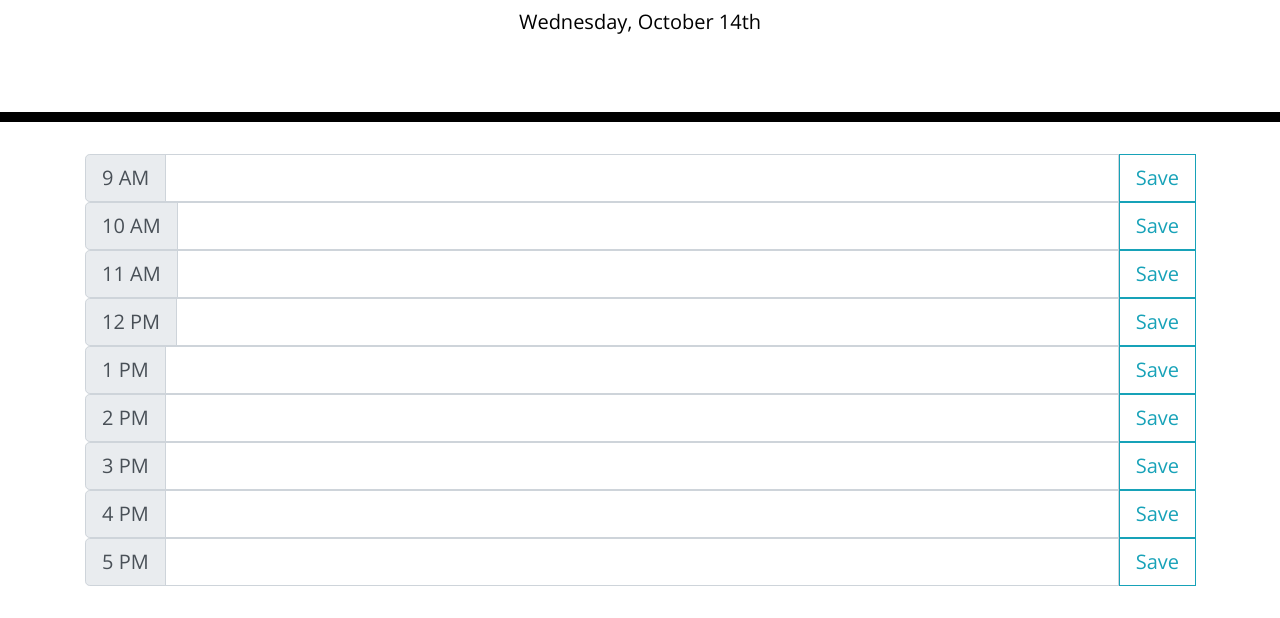
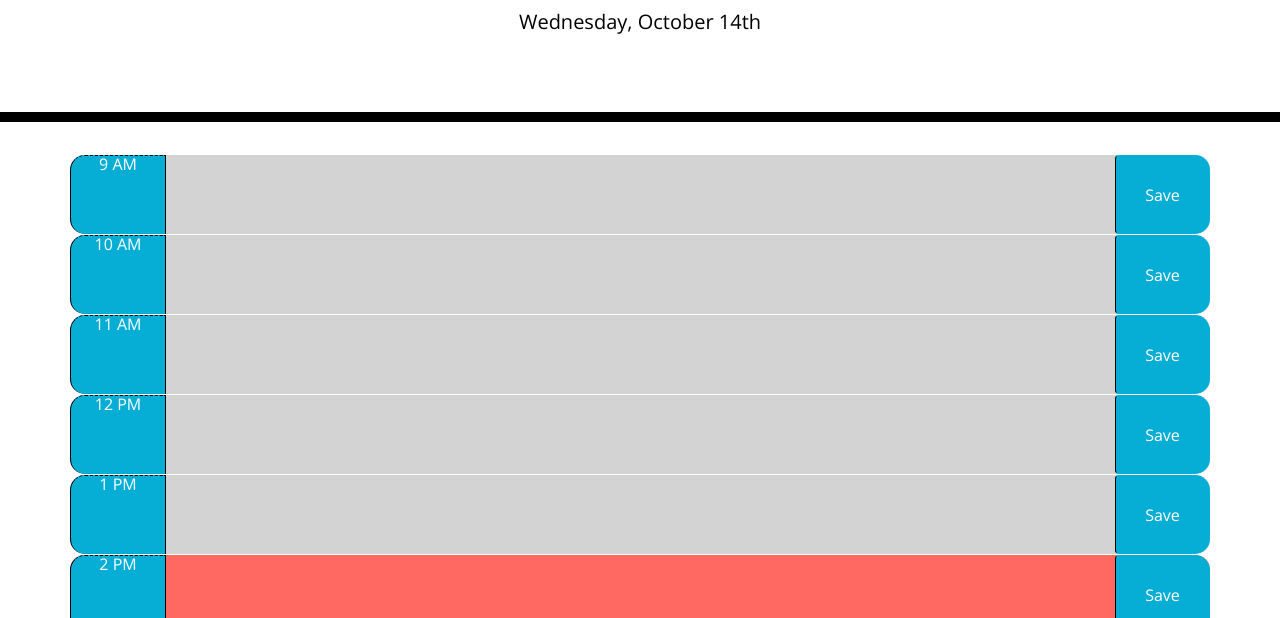
Before and after one commit to mahbub798/05_Day_Planner_MR, a plain HTML site: page index.html in a window 1280 px wide. Shown: the part 182-800 px from the top of the page. Drawn offline with nearby package versions, Linux system fonts and the light colour scheme.

Commit message:
logic updated

```diff
--- a/Assets/style.css
+++ b/Assets/style.css
@@ -40,6 +40,11 @@ body {
   background-color: #ffffff;
   color: #000000;
   border-top: 1px dashed #000000;
+  border-left: 1px solid black;
+  border-top-left-radius: 15px;
+  border-bottom-left-radius: 15px;
+  background-color: #06AED5;
+  color: white;
 }
 
 .past {
--- a/index.html
+++ b/index.html
@@ -29,96 +29,60 @@
       <p id="currentDay" class="lead"></p>
     </header>
     <div class="container">
-      <!-- Timeblocks go here -->
+      <!-- Timeblocks go here (out of 24 Hours)-->
       <!-- 9 AM -->
-      <div class="input-group input-group-lg HourRow" id="9 AM">
-        <div class="input-group-prepend">
-          <span class="input-group-text Hour" id="inputGroup-sizing-lg span-0"></span>
-        </div>
-        <input type="text" id = "0" name="9am-todo" class="form-control HourForm" aria-label="Sizing example input" aria-describedby="inputGroup-sizing-lg">
-        <div class="input-group-prepend">
-          <button class="btn btn-outline-info" type="button" id="saveToDo-0">Save</button>
-        </div>
+      <div class="row time-block" id="currenthour-9">
+        <div class="col-md-1 hour">9 AM</div>
+        <textarea class="col-md-10 description"></textarea>
+        <button class="btn saveBtn col-md-1">Save</button>
       </div>
       <!-- 10 AM -->
-      <div class="input-group input-group-lg HourRow" id="10 AM">
-        <div class="input-group-prepend">
-          <span class="input-group-text Hour" id="inputGroup-sizing-lg span-1"></span>
-        </div>
-        <input type="text" id = "1" name="10am-todo" class="form-control HourForm" aria-label="Sizing example input" aria-describedby="inputGroup-sizing-lg">
-        <div class="input-group-prepend">
-          <button class="btn btn-outline-info" type="button" id="saveToDo-1">Save</button>
-        </div>
+      <div class="row time-block" id="currenthour-10">
+        <div class="col-md-1 hour">10 AM</div>
+        <textarea class="col-md-10 description"></textarea>
+        <button class="btn saveBtn col-md-1">Save</button>
       </div>
       <!-- 11 AM -->
-      <div class="input-group input-group-lg HourRow" id="11 AM">
-        <div class="input-group-prepend">
-          <span class="input-group-text Hour" id="inputGroup-sizing-lg span-2"></span>
-        </div>
-        <input type="text" id = "2" name="11am-todo" class="form-control HourForm" aria-label="Sizing example input" aria-describedby="inputGroup-sizing-lg">
-        <div class="input-group-prepend">
-          <button class="btn btn-outline-info" type="button" id="saveToDo-2">Save</button>
-        </div>
+      <div class="row time-block" id="currenthour-11">
+        <div class="col-md-1 hour">11 AM</div>
+        <textarea class="col-md-10 description"></textarea>
+        <button class="btn saveBtn col-md-1">Save</button>
       </div>
       <!-- 12 PM -->
-      <div class="input-group input-group-lg HourRow" id="12 PM">
-        <div class="input-group-prepend">
-          <span class="input-group-text Hour" id="inputGroup-sizing-lg span-3"></span>
-        </div>
-        <input type="text" id = "3" name="12PM-todo" class="form-control HourForm" aria-label="Sizing example input" aria-describedby="inputGroup-sizing-lg">
-        <div class="input-group-prepend">
-          <button class="btn btn-outline-info" type="button" id="saveToDo-3">Save</button>
-        </div>
+      <div class="row time-block" id="currenthour-12">
+        <div class="col-md-1 hour">12 PM</div>
+        <textarea class="col-md-10 description"></textarea>
+        <button class="btn saveBtn col-md-1">Save</button>
       </div>
       <!-- 1 PM -->
-      <div class="input-group input-group-lg HourRow" id="1 PM">
-        <div class="input-group-prepend">
-          <span class="input-group-text Hour" id="inputGroup-sizing-lg span-4"></span>
-        </div>
-        <input type="text" id = "4" name="1PM-todo" class="form-control HourForm" aria-label="Sizing example input" aria-describedby="inputGroup-sizing-lg">
-        <div class="input-group-prepend">
-          <button class="btn btn-outline-info" type="button" id="saveToDo-4">Save</button>
-        </div>
+      <div class="row time-block" id="currenthour-13">
+        <div class="col-md-1 hour">1 PM</div>
+        <textarea class="col-md-10 description"></textarea>
+        <button class="btn saveBtn col-md-1">Save</button>
       </div>
       <!-- 2 PM -->
-      <div class="input-group input-group-lg HourRow" id="2 PM">
-        <div class="input-group-prepend">
-          <span class="input-group-text Hour" id="inputGroup-sizing-lg span-5"></span>
-        </div>
-        <input type="text" id = "5" name="2PM-todo" class="form-control HourForm" aria-label="Sizing example input" aria-describedby="inputGroup-sizing-lg">
-        <div class="input-group-prepend">
-          <button class="btn btn-outline-info" type="button" id="saveToDo-5">Save</button>
-        </div>
+      <div class="row time-block" id="currenthour-14">
+        <div class="col-md-1 hour">2 PM</div>
+        <textarea class="col-md-10 description"></textarea>
+        <button class="btn saveBtn col-md-1">Save</button>
       </div>
       <!-- 3 PM -->
-      <div class="input-group input-group-lg HourRow" id="3 PM">
-        <div class="input-group-prepend">
-          <span class="input-group-text Hour" id="inputGroup-sizing-lg span-6"></span>
-        </div>
-        <input type="text" id = "6" name="3PM-todo" class="form-control HourForm" aria-label="Sizing example input" aria-describedby="inputGroup-sizing-lg">
-        <div class="input-group-prepend">
-          <button class="btn btn-outline-info" type="button" id="saveToDo-6">Save</button>
-        </div>
+      <div class="row time-block" id="currenthour-15">
+        <div class="col-md-1 hour">3 PM</div>
+        <textarea class="col-md-10 description"></textarea>
+        <button class="btn saveBtn col-md-1">Save</button>
       </div>
       <!-- 4 PM -->
-      <div class="input-group input-group-lg HourRow" id="4 PM">
-        <div class="input-group-prepend">
-          <span class="input-group-text Hour" id="inputGroup-sizing-lg span-7"></span>
-        </div>
-        <input type="text" id = "7" name="4PM-todo" class="form-control HourForm" aria-label="Sizing example input" aria-describedby="inputGroup-sizing-lg">
-        <div class="input-group-prepend">
-          <button class="btn btn-outline-info" type="button" id="saveToDo-7">Save</button>
-        </div>
+      <div class="row time-block" id="currenthour-16">
+        <div class="col-md-1 hour">4 PM</div>
+        <textarea class="col-md-10 description"></textarea>
+        <button class="btn saveBtn col-md-1">Save</button>
       </div>
       <!-- 5 PM -->
-      <div class="input-group input-group-lg HourRow" id="5 PM">
-        <div class="input-group-prepend">
-          <span class="input-group-text Hour" id="inputGroup-sizing-lg span-8"></span>
-        </div>
-        <input type="text" id = "8" name="5PM-todo" class="form-control HourForm" aria-label="Sizing example input" aria-describedby="inputGroup-sizing-lg">
-        <div class="input-group-prepend">
-          <button class="btn btn-outline-info" type="button" id="saveToDo-8">Save</button>
-        </div>
+      <div class="row time-block" id="currenthour-17">
+        <div class="col-md-1 hour">5 PM</div>
+        <textarea class="col-md-10 description"></textarea>
+        <button class="btn saveBtn col-md-1">Save</button>
       </div>
     </div>
 
--- a/script.js
+++ b/script.js
@@ -1,32 +1,54 @@
+$(document).ready(function() {
+  // display current day  and date on the top of the page
+  $("#currentDay").text(moment().format("dddd, MMMM Do"));
 
-$(document).ready(function(){
-    // Display current day, month and date at the top of the page
-    $('#currentDay').text(moment().format('dddd, MMMM Do'));
-    var currentTime = moment().format('h A');
-    console.log('Current time is: ' +currentTime);
+  //Update the hours block
+  hourUpdater();
 
-    //Set time span between 9 AM - 5 PM
-    $('.Hour').each(function(i){
-      $(this).text(moment().hour(i + 9).format('h A'))
-    });
-    //Provide work day hours in an array
-    var timeArr = ['9 AM', '10 AM', '11 AM', '12 PM', '1 PM', '2 PM', '3 PM', '4 PM', '5 PM'];
+  // set up interval to check if current time needs to be updated
+  var interval = setInterval(hourUpdater, 15000);
 
-    $('.HourRow').each(function(i){
-      //Get index of current hour
-      var currentIndexOfGivenTimeArray = timeArr.indexOf(currentTime);
-      console.log('Index of current hour from provided time Array is: ' +currentIndexOfGivenTimeArray);
+  // Eventlistener for save button clicks
+  $(".saveBtn").on("click", function() {
+    // get values
+    var value = $(this).siblings(".description").val();
+    var time = $(this).parent().attr("id");
+    // save in localStorage
+    localStorage.setItem(time, value);
+  });
 
-      if(currentIndexOfGivenTimeArray > i){
-        //past and disabled
+  // load saved data from localStorage if any
+  $("#currenthour-9.description").val(localStorage.getItem("currenthour-9"));
+  $("#currenthour-10.description").val(localStorage.getItem("currenthour-10"));
+  $("#currenthour-11.description").val(localStorage.getItem("currenthour-11"));
+  $("#currenthour-12.description").val(localStorage.getItem("currenthour-12"));
+  $("#currenthour-13.description").val(localStorage.getItem("currenthour-13"));
+  $("#currenthour-14.description").val(localStorage.getItem("currenthour-14"));
+  $("#currenthour-15.description").val(localStorage.getItem("currenthour-15"));
+  $("#currenthour-16.description").val(localStorage.getItem("currenthour-16"));
+  $("#currenthour-17.description").val(localStorage.getItem("currenthour-17"));
 
-      } else if(currentIndexOfGivenTimeArray === i){
-        //present
-
-      } else{
-        //future
-
+  function hourUpdater() {
+    // get current number of hours
+    var currentHour = moment().hours();
+    // loop the time blocks
+    $(".time-block").each(function() {
+      var blockedHour = parseInt($(this).attr("id").split("-")[1]);
+      //console.log("blocked hour is: " + blockedHour);
+      //console.log("current hour is: "+ currentHour);
+      // check the time
+      if (blockedHour < currentHour) {
+        $(this).addClass("past");
+      }
+      else if (blockedHour === currentHour) {
+        $(this).removeClass("past");
+        $(this).addClass("present");
+      }
+      else {
+        $(this).removeClass("past");
+        $(this).removeClass("present");
+        $(this).addClass("future");
       }
     });
-
+  }
 });
```
Lines whose indentation alone changed are shown as unchanged.
